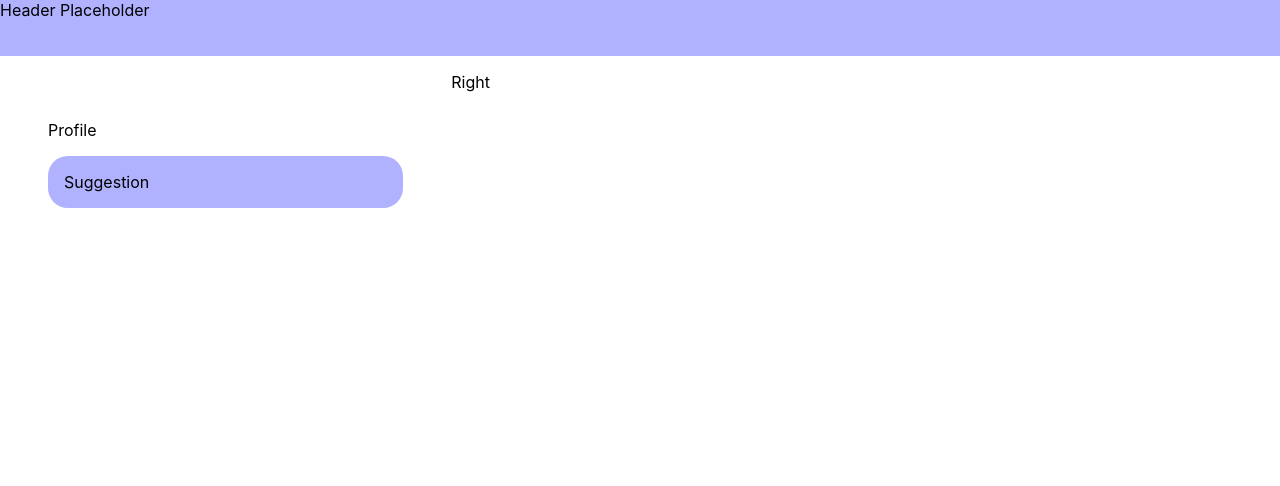
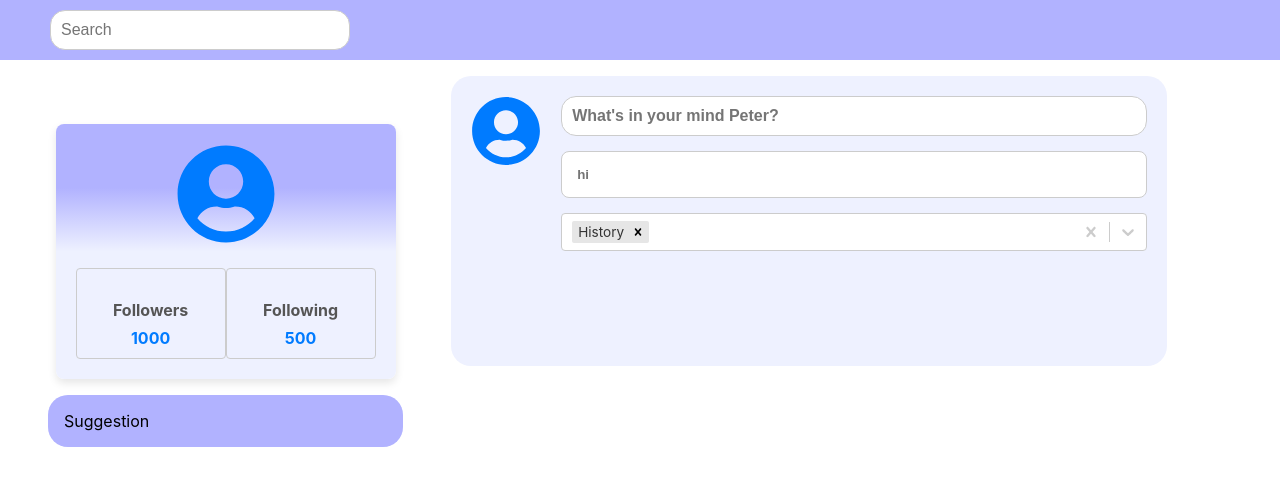
Before and after one commit to Tavion20/Twitter, a React (Create React App) app: page / in a window 1280 px wide. Shown: the top 486 px of the page. Built offline with nearby package versions, Linux system fonts and the light colour scheme.

Commit message:
added profile,header

```diff
--- a/package.json
+++ b/package.json
@@ -8,7 +8,9 @@
     "@testing-library/user-event": "^13.5.0",
     "react": "^18.2.0",
     "react-dom": "^18.2.0",
+    "react-icons": "^5.0.1",
     "react-scripts": "5.0.1",
+    "react-select": "^5.8.0",
     "web-vitals": "^2.1.4"
   },
   "scripts": {
--- a/src/App.css
+++ b/src/App.css
@@ -36,3 +36,88 @@
     transform: rotate(360deg);
   }
 }
+
+
+
+.profile-card {
+  text-align: center;
+  padding: 20px;
+  background: linear-gradient(#B1B2FF, #B1B2FF 25%, #EEF1FF 50%, #EEF1FF);
+  border-radius: 8px;
+  box-shadow: 0 4px 8px rgba(0, 0, 0, 0.1);
+  max-width: 300px;
+  margin: 0 auto;
+}
+
+.profile-card h2 {
+  margin-bottom: 10px;
+  color: #333333;
+}
+
+.followers-following {
+  display: flex;
+  justify-content: space-around;
+  margin-top: 20px;
+}
+
+.followers, .following {
+  flex-basis: 45%;
+  padding: 10px;
+  border: 1px solid #ccc;
+  border-radius: 4px;
+}
+
+.followers h4, .following h4 {
+  margin-bottom: 8px;
+  color: #555555;
+}
+
+.followers p, .following p {
+  margin: 0;
+  font-weight: bold;
+  color: #007bff;
+}
+
+.add-post {
+  background-color: #EEF1FF;
+  border-radius: 20px;
+  width: 676px;
+  height: 250px;
+  display: flex;
+  padding: 20px;
+  justify-content: flex-start;
+  gap: 20px;
+}
+
+.text-containers {
+  flex-grow: 1;
+  display: flex;
+  flex-direction: column;
+  gap: 15px;
+}
+
+.text-containers input {
+  width: 100%;
+  padding: 15px;
+  border: 1px solid #ccc;
+  border-radius: 8px;
+  font-weight: bold;
+  box-sizing: border-box;
+}
+
+.search-container {
+  padding: 10px;
+  position: relative;
+  max-width: 300px;
+  margin-top: ;
+  margin-left: 40px;
+}
+
+input[type="text"] {
+  width: 100%;
+  padding: 10px;
+  border: 1px solid #ccc;
+  border-radius: 15px;
+  box-sizing: border-box;
+  font-size: 16px;
+}
--- a/src/App.js
+++ b/src/App.js
@@ -1,16 +1,45 @@
 import logo from './logo.svg';
 import './App.css';
 import Dummy from './dummy.json'
+import { FaUserCircle } from "react-icons/fa";
+import Select from 'react-select'
 
 function App() {
+  const options = [
+    { value: 'history', label: 'History' },
+    { value: 'american', label: 'American' },
+    { value: 'crime', label: 'Crime' },
+    { value: 'horror', label: 'Horror' },
+    { value: 'sarcasm', label: 'Sarcasm' }
+  ]
   return (
+
     <div>
-      <div style={{backgroundColor:'#B1B2FF',height:'3.5rem',width:'100%',marginBottom:'1rem'}}>Header Placeholder</div>
+      <div style={{backgroundColor:'#B1B2FF',width:'100%',marginBottom:'1rem'}}>
+        <div class="search-container">
+          <input type="text" placeholder="Search"/>
+        </div>
+      </div>
       <div style={{display:'flex'}}>
 
         <div style={{flex:3,padding:'3rem'}}>
           <div>
-            Profile
+
+            <div class = "profile-card">
+            <div className="profile-picture">
+            <FaUserCircle size={100} color="#007bff" />
+            </div>
+              <div class = "followers-following">
+                <div class = "followers">
+                  <h4>Followers</h4>
+                  <p>1000</p>
+                </div>
+                <div class = "following">
+                  <h4>Following</h4>
+                  <p>500</p>
+                </div>
+              </div>
+            </div>
           </div>
           <div style={{marginTop:'1rem',backgroundColor:'#EEF1FF',borderRadius:20}}>
             <div style={{backgroundColor:'#B1B2FF',padding:'1rem',borderRadius:20}}>
@@ -24,10 +53,23 @@ function App() {
 
 
         <div style={{flex:7}}>
-          Right
-        </div>
+
+          <div className="add-post">
+              <FaUserCircle size={70} color="#007bff" />
+              <div className="text-containers">
+              <input type="text" placeholder="What's in your mind Peter?" />
+              <input type="text-area" placeholder="hi" />
+              <Select
+          closeMenuOnSelect={true}
+          defaultValue={[options[0]]}
+          isMulti
+          options={options}
+        />
       </div>
     </div>
+    </div>
+    </div>
+  </div>
   );
 }
 
```
Also changed, not shown: 1 other file (tests, documents, lock files or other folders).
